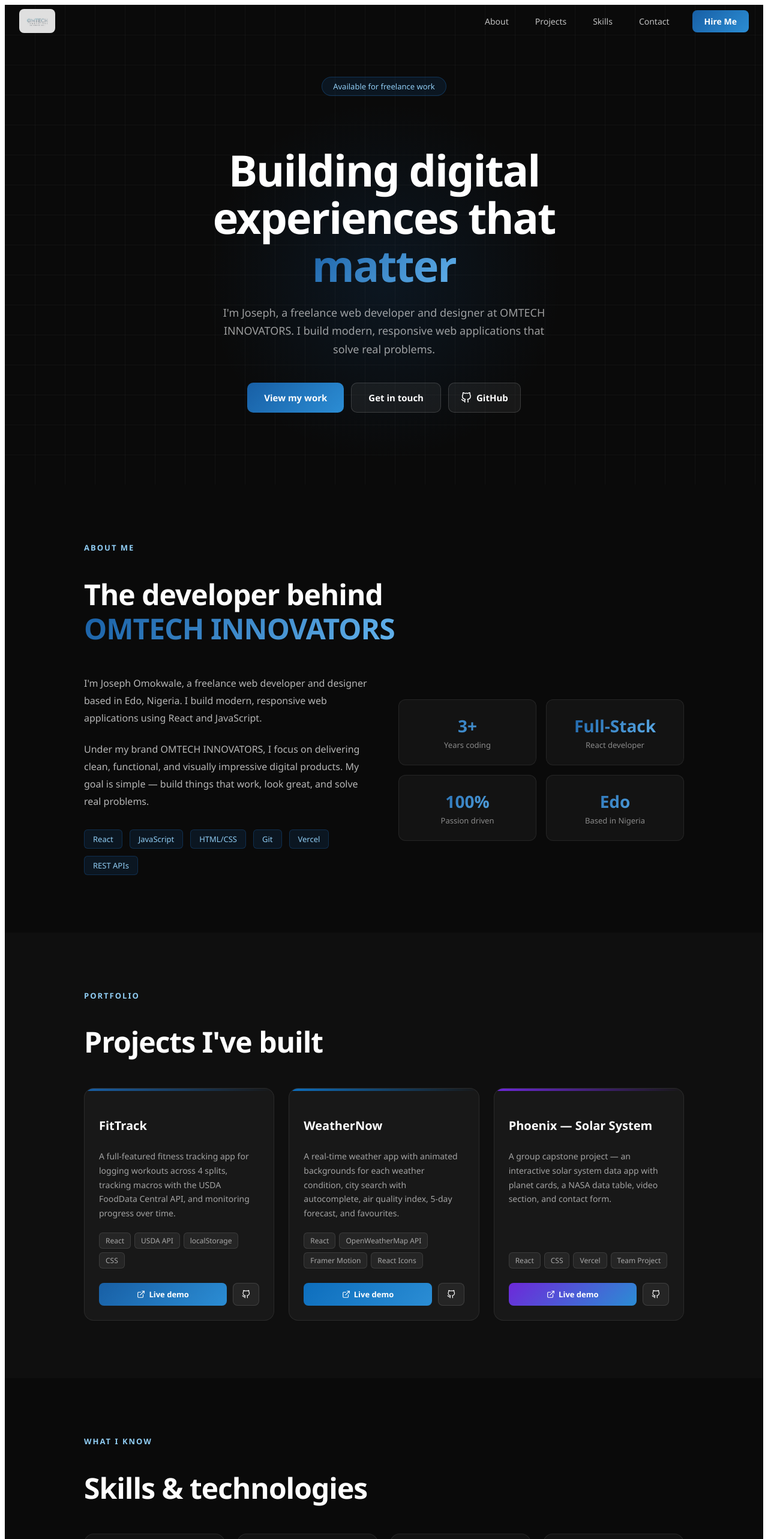
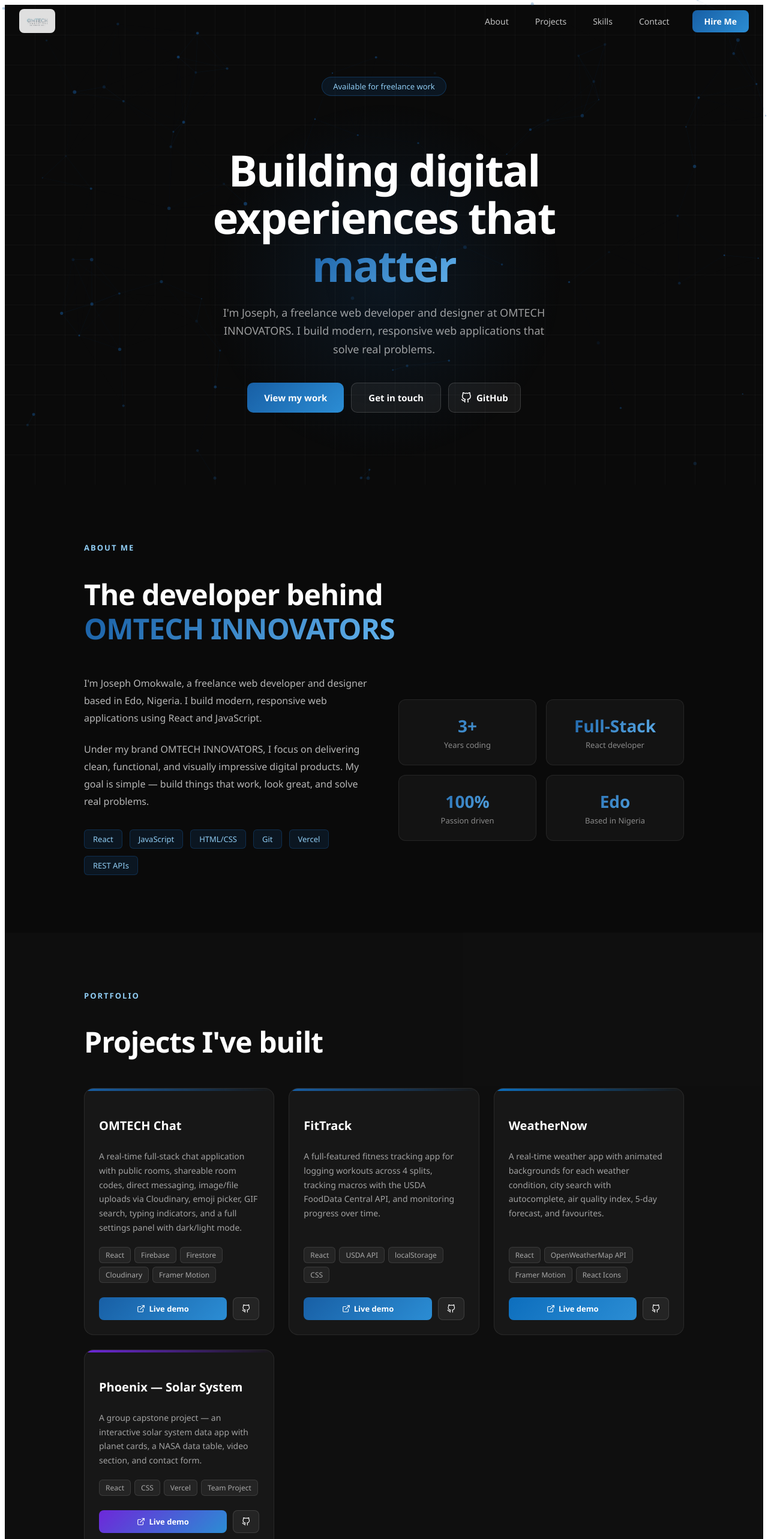
Before and after one commit to CARNAGE-TECH/omtech-portfolio, a React (Create React App) app: page / in a window 1280 px wide. Shown: the top 2566 px of the page at 60% size. Built offline with nearby package versions, Linux system fonts and the light colour scheme.

Commit message:
add particle background and OMTECH Chat to portfolio

```diff
--- a/src/App.js
+++ b/src/App.js
@@ -6,6 +6,7 @@
 import Skills from './components/Skills';
 import Contact from './components/Contact';
 import Footer from './components/Footer';
+import ParticleBackground from './components/Particles';
 
 const scrollStyles = `
   html { scroll-behavior: smooth; }
@@ -26,7 +27,8 @@
   const [menuOpen, setMenuOpen] = useState(false);
 
   return (
-    <div style={{ fontFamily: "'Segoe UI', Arial, sans-serif", background: '#0a0a0a', color: 'white', overflowX: 'hidden' }}>
+    <div style={{ fontFamily: "'Segoe UI', Arial, sans-serif", background: '#0a0a0a', color: 'white', overflowX: 'hidden', position: 'relative' }}>
+  <ParticleBackground />
       <style>{scrollStyles}</style>
       <style>{mobileStyles}</style>
       <Navbar menuOpen={menuOpen} setMenuOpen={setMenuOpen} />
--- a/src/components/About.jsx
+++ b/src/components/About.jsx
@@ -2,8 +2,7 @@
 
 export default function About() {
   return (
-    <section id="about" style={{ padding: '6rem 2rem', maxWidth: '1000px', margin: '0 auto' }}>
-      <motion.div initial={{ opacity: 0, y: 30 }} whileInView={{ opacity: 1, y: 0 }} viewport={{ once: true }} transition={{ duration: 0.5 }}>
+<section id="about" style={{ padding: '6rem 2rem', maxWidth: '1000px', margin: '0 auto', position: 'relative', zIndex: 1 }}>      <motion.div initial={{ opacity: 0, y: 30 }} whileInView={{ opacity: 1, y: 0 }} viewport={{ once: true }} transition={{ duration: 0.5 }}>
         <div style={{ fontSize: '13px', color: '#90cdf4', fontWeight: '600', letterSpacing: '2px', textTransform: 'uppercase', marginBottom: '1rem' }}>About me</div>
         <h2 style={{ fontSize: 'clamp(28px, 5vw, 48px)', fontWeight: '800', letterSpacing: '-1px', marginBottom: '2rem', lineHeight: 1.2 }}>
           The developer behind<br />
--- a/src/components/Contact.jsx
+++ b/src/components/Contact.jsx
@@ -41,8 +41,7 @@
   };
 
   return (
-    <section id="contact" style={{ padding: '6rem 2rem', background: 'rgba(255,255,255,0.02)' }}>
-      <div style={{ maxWidth: '1000px', margin: '0 auto' }}>
+<section id="contact" style={{ padding: '6rem 2rem', background: 'rgba(255,255,255,0.02)', position: 'relative', zIndex: 1 }}>      <div style={{ maxWidth: '1000px', margin: '0 auto' }}>
         <motion.div initial={{ opacity: 0, y: 30 }} whileInView={{ opacity: 1, y: 0 }} viewport={{ once: true }} transition={{ duration: 0.5 }}>
           <div style={{ fontSize: '13px', color: '#90cdf4', fontWeight: '600', letterSpacing: '2px', textTransform: 'uppercase', marginBottom: '1rem' }}>Get in touch</div>
           <h2 style={{ fontSize: 'clamp(28px, 5vw, 48px)', fontWeight: '800', letterSpacing: '-1px', marginBottom: '3rem', lineHeight: 1.2 }}>
--- a/src/components/Hero.jsx
+++ b/src/components/Hero.jsx
@@ -5,7 +5,7 @@
   const scrollTo = (id) => document.getElementById(id)?.scrollIntoView({ behavior: 'smooth' });
 
   return (
-    <section style={{ minHeight: '100vh', display: 'flex', alignItems: 'center', justifyContent: 'center', padding: '0 2rem', position: 'relative', overflow: 'hidden' }}>
+    <section style={{ minHeight: '100vh', display: 'flex', alignItems: 'center', justifyContent: 'center', padding: '0 2rem', position: 'relative', overflow: 'hidden', zIndex: 1 }}>
 
       {/* Background glow */}
       <div style={{ position: 'absolute', top: '20%', left: '50%', transform: 'translateX(-50%)', width: '600px', height: '600px', background: 'radial-gradient(circle, rgba(24,95,165,0.15) 0%, transparent 70%)', pointerEvents: 'none' }} />
--- /dev/null
+++ b/src/components/Particles.jsx
@@ -0,0 +1,113 @@
+import { useEffect, useRef } from 'react';
+
+export default function ParticleBackground() {
+  const canvasRef = useRef(null);
+
+  useEffect(() => {
+    const canvas = canvasRef.current;
+    const ctx = canvas.getContext('2d');
+    let animationId;
+    let particles = [];
+
+    const resize = () => {
+      canvas.width = window.innerWidth;
+      canvas.height = window.innerHeight;
+    };
+    resize();
+    window.addEventListener('resize', resize);
+
+    const mouse = { x: null, y: null };
+    window.addEventListener('mousemove', (e) => {
+      mouse.x = e.clientX;
+      mouse.y = e.clientY;
+    });
+
+    class Particle {
+      constructor() {
+        this.reset();
+      }
+      reset() {
+        this.x = Math.random() * canvas.width;
+        this.y = Math.random() * canvas.height;
+        this.vx = (Math.random() - 0.5) * 0.6;
+        this.vy = (Math.random() - 0.5) * 0.6;
+        this.radius = Math.random() * 2 + 1;
+        this.opacity = Math.random() * 0.4 + 0.1;
+      }
+      update() {
+        this.x += this.vx;
+        this.y += this.vy;
+        if (this.x < 0 || this.x > canvas.width) this.vx *= -1;
+        if (this.y < 0 || this.y > canvas.height) this.vy *= -1;
+      }
+      draw() {
+        ctx.beginPath();
+        ctx.arc(this.x, this.y, this.radius, 0, Math.PI * 2);
+        ctx.fillStyle = `rgba(24, 95, 165, ${this.opacity})`;
+        ctx.fill();
+      }
+    }
+
+    const count = Math.floor((window.innerWidth * window.innerHeight) / 12000);
+    for (let i = 0; i < count; i++) particles.push(new Particle());
+
+    const drawLines = () => {
+      for (let i = 0; i < particles.length; i++) {
+        for (let j = i + 1; j < particles.length; j++) {
+          const dx = particles[i].x - particles[j].x;
+          const dy = particles[i].y - particles[j].y;
+          const dist = Math.sqrt(dx * dx + dy * dy);
+          if (dist < 150) {
+            ctx.beginPath();
+            ctx.moveTo(particles[i].x, particles[i].y);
+            ctx.lineTo(particles[j].x, particles[j].y);
+            ctx.strokeStyle = `rgba(24, 95, 165, ${0.15 * (1 - dist / 150)})`;
+            ctx.lineWidth = 0.8;
+            ctx.stroke();
+          }
+        }
+
+        // Connect to mouse
+        if (mouse.x !== null) {
+          const dx = particles[i].x - mouse.x;
+          const dy = particles[i].y - mouse.y;
+          const dist = Math.sqrt(dx * dx + dy * dy);
+          if (dist < 180) {
+            ctx.beginPath();
+            ctx.moveTo(particles[i].x, particles[i].y);
+            ctx.lineTo(mouse.x, mouse.y);
+            ctx.strokeStyle = `rgba(43, 141, 212, ${0.3 * (1 - dist / 180)})`;
+            ctx.lineWidth = 1;
+            ctx.stroke();
+          }
+        }
+      }
+    };
+
+    const animate = () => {
+      ctx.clearRect(0, 0, canvas.width, canvas.height);
+      particles.forEach(p => { p.update(); p.draw(); });
+      drawLines();
+      animationId = requestAnimationFrame(animate);
+    };
+    animate();
+
+    return () => {
+      cancelAnimationFrame(animationId);
+      window.removeEventListener('resize', resize);
+    };
+  }, []);
+
+  return (
+    <canvas
+      ref={canvasRef}
+      style={{
+        position: 'fixed',
+        top: 0, left: 0,
+        width: '100%', height: '100%',
+        zIndex: 0,
+        pointerEvents: 'none'
+      }}
+    />
+  );
+}
--- a/src/components/Projects.jsx
+++ b/src/components/Projects.jsx
@@ -2,6 +2,14 @@
 import { FiExternalLink, FiGithub } from 'react-icons/fi';
 
 const projects = [
+  {
+    title: 'OMTECH Chat',
+    description: 'A real-time full-stack chat application with public rooms, shareable room codes, direct messaging, image/file uploads via Cloudinary, emoji picker, GIF search, typing indicators, and a full settings panel with dark/light mode.',
+    tags: ['React', 'Firebase', 'Firestore', 'Cloudinary', 'Framer Motion'],
+    live: 'https://omtech-chat.vercel.app',
+    github: 'https://github.com/CARNAGE-TECH/omtech-chat',
+    color: '#185FA5'
+  },
   {
     title: 'FitTrack',
     description: 'A full-featured fitness tracking app for logging workouts across 4 splits, tracking macros with the USDA FoodData Central API, and monitoring progress over time.',
@@ -30,8 +38,7 @@
 
 export default function Projects() {
   return (
-    <section id="projects" style={{ padding: '6rem 2rem', background: 'rgba(255,255,255,0.02)' }}>
-      <div style={{ maxWidth: '1000px', margin: '0 auto' }}>
+<section id="projects" style={{ padding: '6rem 2rem', background: 'rgba(255,255,255,0.02)', position: 'relative', zIndex: 1 }}>      <div style={{ maxWidth: '1000px', margin: '0 auto' }}>
         <motion.div initial={{ opacity: 0, y: 30 }} whileInView={{ opacity: 1, y: 0 }} viewport={{ once: true }} transition={{ duration: 0.5 }}>
           <div style={{ fontSize: '13px', color: '#90cdf4', fontWeight: '600', letterSpacing: '2px', textTransform: 'uppercase', marginBottom: '1rem' }}>Portfolio</div>
           <h2 style={{ fontSize: 'clamp(28px, 5vw, 48px)', fontWeight: '800', letterSpacing: '-1px', marginBottom: '3rem', lineHeight: 1.2 }}>
--- a/src/components/Skills.jsx
+++ b/src/components/Skills.jsx
@@ -26,8 +26,7 @@
 
 export default function Skills() {
   return (
-    <section id="skills" style={{ padding: '6rem 2rem', maxWidth: '1000px', margin: '0 auto' }}>
-      <motion.div initial={{ opacity: 0, y: 30 }} whileInView={{ opacity: 1, y: 0 }} viewport={{ once: true }} transition={{ duration: 0.5 }}>
+<section id="skills" style={{ padding: '6rem 2rem', maxWidth: '1000px', margin: '0 auto', position: 'relative', zIndex: 1 }}>      <motion.div initial={{ opacity: 0, y: 30 }} whileInView={{ opacity: 1, y: 0 }} viewport={{ once: true }} transition={{ duration: 0.5 }}>
         <div style={{ fontSize: '13px', color: '#90cdf4', fontWeight: '600', letterSpacing: '2px', textTransform: 'uppercase', marginBottom: '1rem' }}>What I know</div>
         <h2 style={{ fontSize: 'clamp(28px, 5vw, 48px)', fontWeight: '800', letterSpacing: '-1px', marginBottom: '3rem', lineHeight: 1.2 }}>
           Skills & technologies
```
